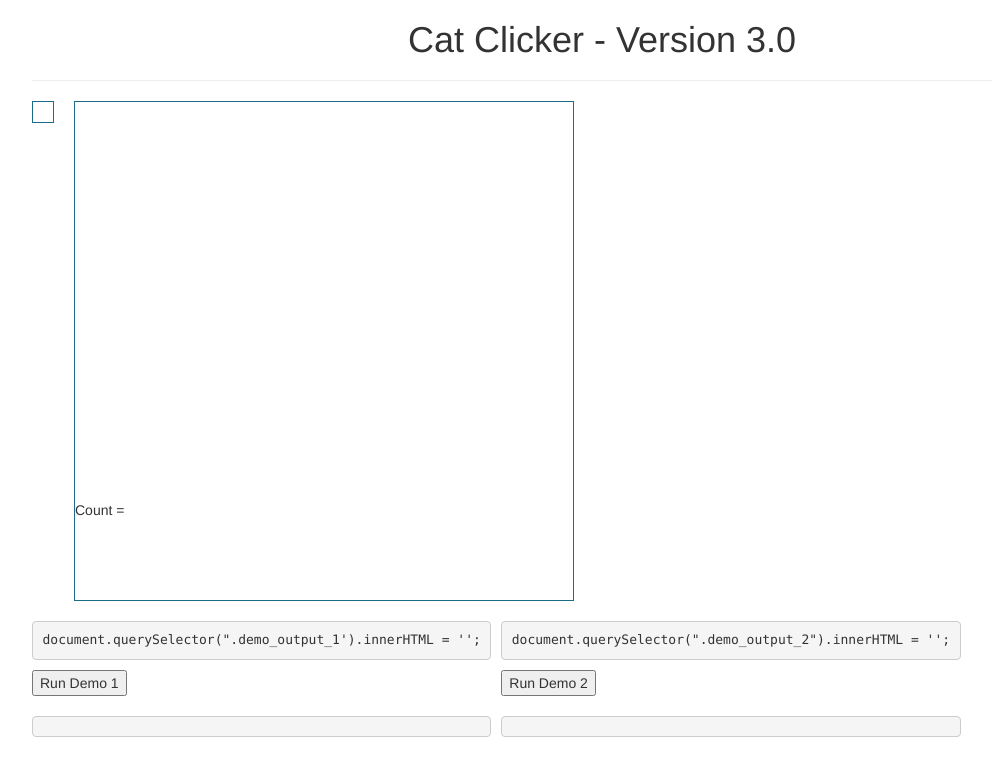
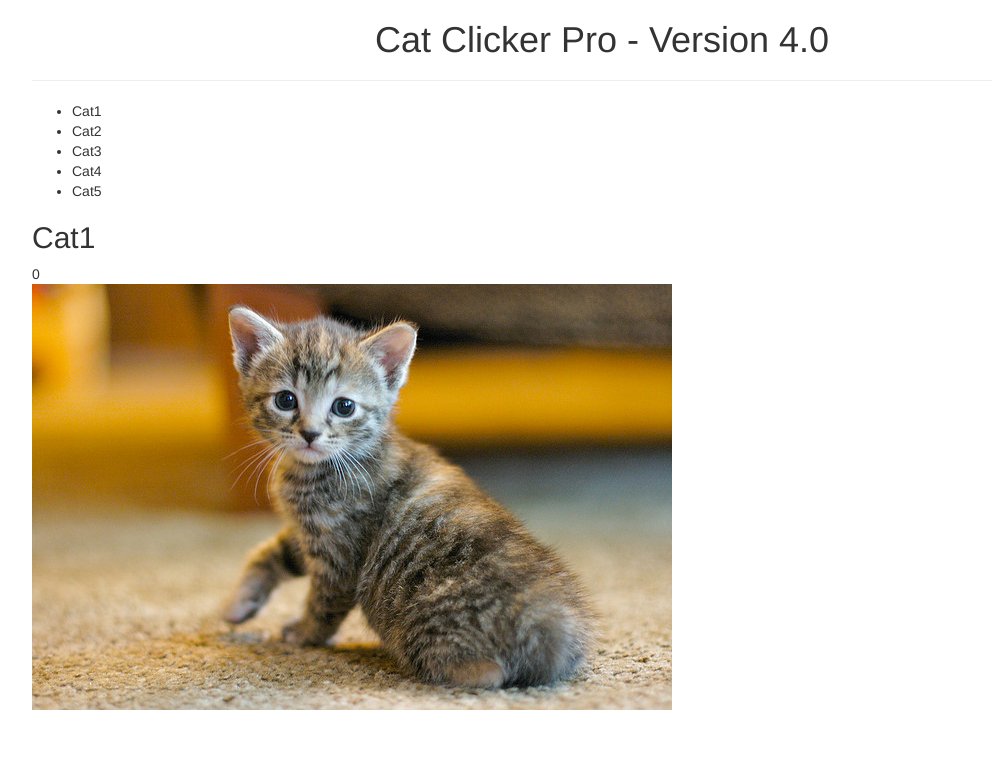
Before and after one commit to Manoj85/ud989-cat-clicker-manoj, a plain HTML site: page index.html in a window 1280 px wide. Shown: the whole page, without its empty margins (38-1030 px from the left). Drawn offline with nearby package versions, Linux system fonts and the light colour scheme.

Commit message:
Cat Clicker Premium -v1.0

```diff
--- a/data/cats.json
+++ b/data/cats.json
@@ -2,26 +2,26 @@
   {
     "image_src": "./images/cat_1.jpg",
     "name": "Cat1",
-    "count": 0
+    "clickCount": 0
   },
   {
     "image_src": "./images/cat_2.jpg",
     "name": "Cat2",
-    "count": 0
+    "clickCount": 0
   },
   {
     "image_src": "./images/cat_3.jpg",
     "name": "Cat3",
-    "count": 0
+    "clickCount": 0
   },
   {
     "image_src": "./images/cat_4.jpg",
     "name": "Cat4",
-    "count": 0
+    "clickCount": 0
   },
   {
     "image_src": "./images/cat_5.jpg",
     "name": "Cat5",
-    "count": 0
+    "clickCount": 0
   }
 ]
--- a/index.html
+++ b/index.html
@@ -6,51 +6,22 @@
 </head>
 <body>
 <section class="container">
-    <h1 class="centerText">Cat Clicker - Version 3.0 </h1>
+    <h1 class="centerText">Cat Clicker Pro - Version 4.0 </h1>
     <hr>
 
-    <div id="catname-box">
-        <ul class="list"></ul>
-    </div>
-    <div id="cat-display-box">
-        <div id="catTitle-box"></div>
-        <div id="catimg-box"></div>
-        <div id="catCounter-box">
-            Count = <span class="counter"></span>
-        </div>
-    </div>
-
-</section>
-
-<section class="demo_closures container">
-    <div id="demo-1">
-        <code class="code-override">
-            document.querySelector(".demo_output_1').innerHTML = '';
-        </code>
-
-        <button onclick="demo1()">Run Demo 1</button>
-
-        <div class="demo_output_1"></div>
-    </div>
-    <div id="demo-2">
-        <code class="code-override">
-            document.querySelector(".demo_output_2").innerHTML = '';
-
-        </code>
-
-        <button onclick="demo2()">Run Demo 2</button>
-
-        <div class="demo_output_2"></div>
+    <ul id="cat-list" class="cat-list"></ul>
+    <div id="cat">
+        <h2 id="cat-name"></h2>
+        <div id="cat-count"></div>
+        <img id="cat-img" src="" alt="cute cat">
     </div>
 </section>
 
 <!--Stylesheets & JS-->
 <link rel="stylesheet" href="https://maxcdn.bootstrapcdn.com/bootstrap/3.3.6/css/bootstrap.min.css">
 <link rel="stylesheet" href="css/style.css"/>
-<link rel="stylesheet" href="css/demo.css"/>
 <script src="js/jquery/jquery-3.1.0.min.js"></script>
 <script src="js/app.js" async></script>
-<script src="js/demo.js" async></script>
 
 </body>
 </html>
--- a/js/app.js
+++ b/js/app.js
@@ -1,54 +1,125 @@
 $( function() {
 
-    var cats = [];
-    $.getJSON("./data/cats.json", function(data) {
-        cats = data;
-        const catListDiv = $("div#catname-box .list");
-        const catTitleDiv = $("div#catTitle-box");
-        const catCounterDiv = $("div#catCounter-box");
-        const catImgDiv = $("div#catimg-box");
-        const catDisplayBox = $("div#cat-display-box");
+    var model = {
+        currentCat: null,
+        cats: [],
+        init: function() {
+            /*
+            $.getJSON("./data/cats.json", (data) => {
+                this.cats = data;
+            });
+            */
+            this.cats = [
+                {
+                    "image_src": "./images/cat_1.jpg",
+                    "name": "Cat1",
+                    "clickCount": 0
+                },
+                {
+                    "image_src": "./images/cat_2.jpg",
+                    "name": "Cat2",
+                    "clickCount": 0
+                },
+                {
+                    "image_src": "./images/cat_3.jpg",
+                    "name": "Cat3",
+                    "clickCount": 0
+                },
+                {
+                    "image_src": "./images/cat_4.jpg",
+                    "name": "Cat4",
+                    "clickCount": 0
+                },
+                {
+                    "image_src": "./images/cat_5.jpg",
+                    "name": "Cat5",
+                    "clickCount": 0
+                }
+            ];
 
-        /*
-        $.each(cats, function () {
+            this.currentCat = this.cats[0];
+        }
+    };
 
-            var img_src = this.image_src;
-            var img_title = this.name;
-            var img_click_count = this.count;
-            var $li = $("<li>")
-                .text(img_title)
-                .addClass("menu-item")
-                .click( {param1: img_src, param2: img_title}, function(event) {
-                    catTitleDiv.empty();
-                    catImgDiv.empty();
-                    catImgDiv.css({"background-image": "url(" + event.data.param1 + ")"});
+    var octopus = {
+        init: function() {
+            model.init();
+            catView.init();
+            catListView.init();
+        },
 
-                    catImgDiv.click(
+        getCats: function() {
+            return model.cats;
+        },
 
-                    );
-                    catTitleDiv.text(event.data.param2);
-                    catCounterDiv.text(img_click_count);
-                })
-                .appendTo(catListDiv)
-        });
-        */
+        getCurrentCat: function() {
+            return model.currentCat;
+        },
 
-        const total_cats = cats.length;
-        for (let i = 0; total_cats && i < total_cats; i++) {
-            let cat = cats[i];
+        setCurrentCat: function(cat) {
+            model.currentCat = cat;
+        },
 
-            const elem = document.createElement('li');
-            elem.textContent = cat.name;
+        updateCount: function() {
+            model.currentCat.clickCount++;
+        }
+    };
 
-            console.log(elem);
+    let catView = {
+        init: function() {
+            this.catNameElem = document.querySelector('#cat-name');
+            this.catImageElem = document.querySelector('#cat-img');
+            this.catCountElem = document.querySelector('#cat-count');
 
-            catListDiv.appendChild(elem);
+            this.catImageElem.addEventListener('click', (function() {
+                "use strict";
+                return function () {
+                    octopus.updateCount();
+                    catView.render();
+                }
+            })(cat));
+
+            catView.render();
+        },
+        render: function(){
+            let currentCat = octopus.getCurrentCat();
+            this.catNameElem.textContent = currentCat.name;
+            this.catCountElem.textContent = currentCat.clickCount;
+            this.catImageElem.src = currentCat.image_src;
         }
-    });
+    };
 
+    let catListView = {
+        init: function() {
+            this.catListElem = document.querySelector('#cat-list');
 
+            catListView.render();
+        },
+        render: function(){
 
+            const cats = octopus.getCats();
+            const total_cats = cats.length;
 
+            // Clear the Cat List View
+            this.catListElem.innerHTML = '';
 
+            for(let i=0; i<total_cats; i++) {
+                const cat = cats[i];
 
+                let cat_elem = document.createElement('li');
+                cat_elem.textContent = cat.name;
+
+                cat_elem.addEventListener('click', (function(catCopy) {
+                    "use strict";
+                    return function () {
+                        octopus.setCurrentCat(catCopy);
+                        catView.render();
+                    }
+                })(cat));
+                this.catListElem.appendChild(cat_elem);
+            }
+        }
+    };
+
+    octopus.init();
 });
```
